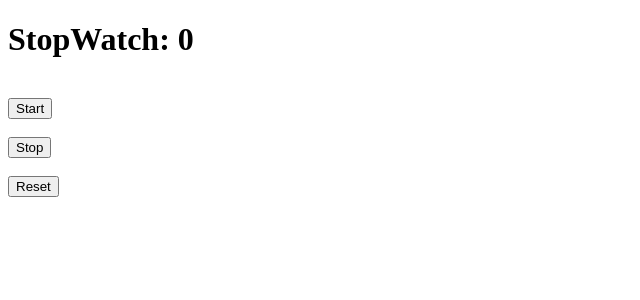
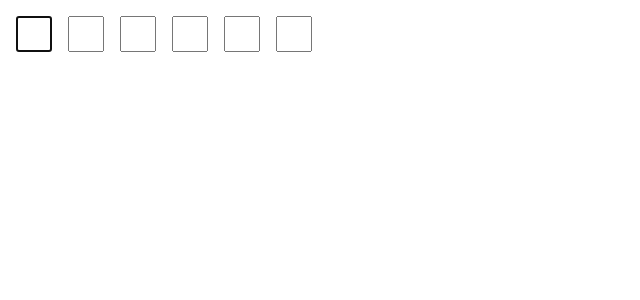
Before and after one commit to sanjaypatel-01/Machine-Coding-Round-Questions, a React (Vite) app: page / in a window 1280 px wide. Shown: the top 300 px of the page, without its empty margins (0-640 px from the left). Built offline with nearby package versions, Linux system fonts and the light colour scheme.

Commit message:
OtpField not functionality - Frontend with Aman [Youtube]

```diff
--- a/src/App.jsx
+++ b/src/App.jsx
@@ -1,10 +1,10 @@
 import React from "react"
-import StopWatch from "./CodingRounds/StopWatch"
+import OtpField from "./CodingRounds/OtpField"
 
 function App() {
   return (
     <>
-        <StopWatch/>
+        <OtpField/>
     </>
   )
 }
--- /dev/null
+++ b/src/CodingRounds/OtpField.jsx
@@ -0,0 +1,71 @@
+//React OTP feild - Frontend with aman [Youtube]
+import React, { useEffect, useRef, useState } from "react";
+import '../styles.css';
+
+function OtpField() {
+  //function OtpField({otpLength = 6}) {
+
+  const [otpFields, setOtpFields] = useState(new Array(6).fill(""));
+  //console.log(otpFields);
+
+  const ref = useRef([]);
+  console.log(ref);
+
+  const handleKeyDown = (e, index) => {
+    const key = e.key;
+    //console.log(e);
+
+    if (key === "ArrowRight") {
+      if (index + 1 < otpFields.length) ref.current[index + 1].focus();
+      return;
+    }
+
+    if (key === "ArrowLeft") {
+      if (index > 0)  ref.current[index-1].focus();
+      return;
+    }
+
+    const copyOtpFields = [...otpFields];
+
+    if (key === "Backspace") {
+      //console.log("Deleted button clicked");
+      copyOtpFields[index] = "";
+      setOtpFields(copyOtpFields);
+      if (index > 0)  ref.current[index-1].focus();
+      return;
+    }
+
+    if (isNaN(key)) {
+      return;
+    }
+
+    copyOtpFields[index] = key;
+    if (index + 1 < otpFields.length) ref.current[index + 1].focus();
+    setOtpFields(copyOtpFields);
+  }
+
+  //need to study
+  useEffect(() => {
+    ref.current["0"].focus();
+  }, []);
+
+  return (
+    <div className="container">
+      {otpFields.map((element, index) => {
+        return <input
+            key={index}
+            ref = {(currentInput) => (ref.current[index] = currentInput)}
+            type="text"
+            value={element}
+            onKeyDown={(e) => handleKeyDown(e,index)}
+        />;
+      })}
+    </div>
+  );
+}
+
+export default OtpField;
+
+
+
+// Styles.css
--- /dev/null
+++ b/src/Styles.css
@@ -0,0 +1,6 @@
+input {
+    width: 1rem;
+    height: 1rem;
+    padding: 0.5rem;
+    margin: 0.5rem;
+}
```
